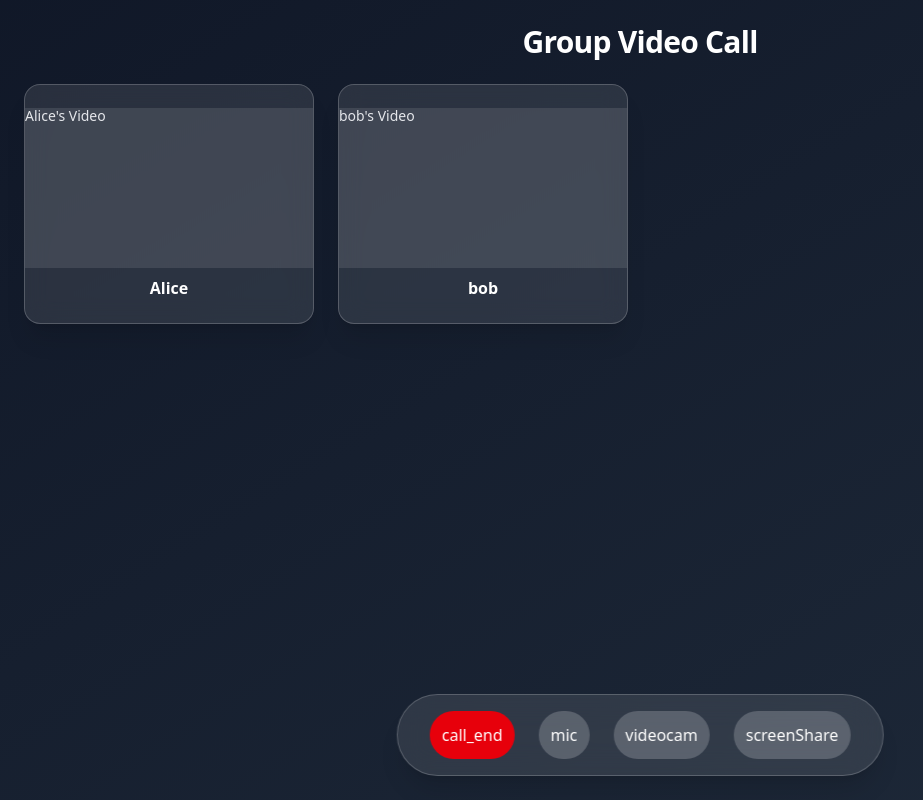
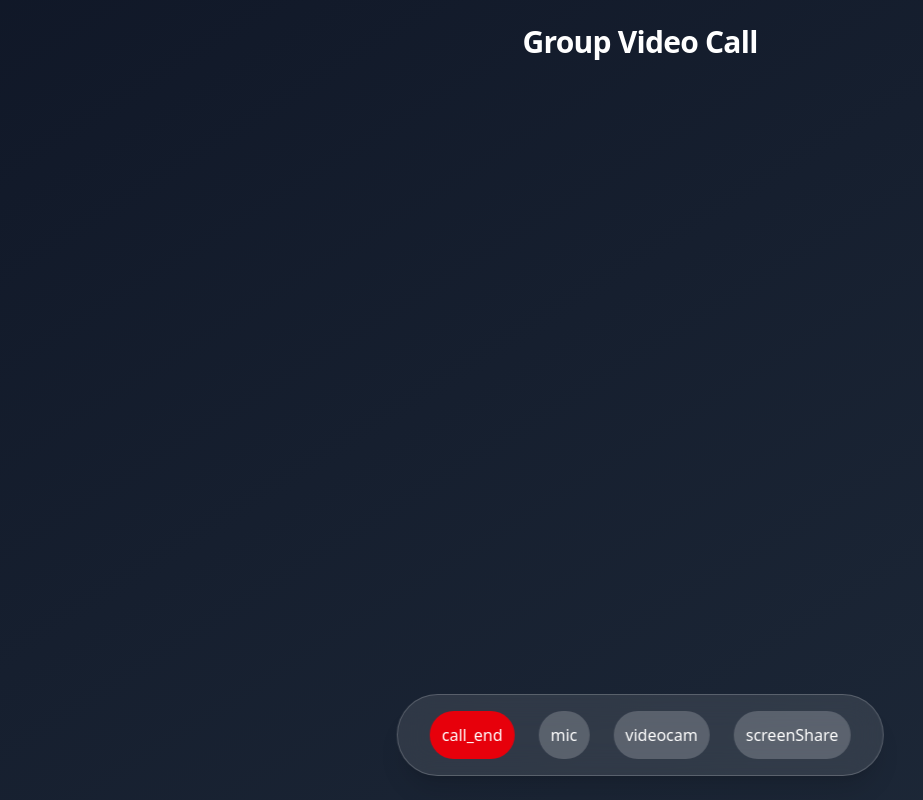
Before and after one commit to pumpumx/Samhit, a React (Vite) app in the folder FrontEnd/: page /main in a window 1280 px wide. Shown: the whole page, without its empty margins (0-923 px from the left). Built offline with nearby package versions, Linux system fonts and the light colour scheme.

Commit message:
User after adding a username and roomId , redirecting to main video page , next step on socket Disconnect , kick user out

```diff
--- a/FrontEnd/package.json
+++ b/FrontEnd/package.json
@@ -19,7 +19,8 @@
     "react-router-dom": "^7.7.0",
     "socket.io-client": "^4.8.1",
     "tailwindcss": "^4.1.10",
-    "ts-node": "^10.9.2"
+    "ts-node": "^10.9.2",
+    "zustand": "^5.0.7"
   },
   "devDependencies": {
     "@eslint/js": "^9.25.0",
--- a/FrontEnd/src/app.tsx
+++ b/FrontEnd/src/app.tsx
@@ -21,7 +21,7 @@ async function openCamera(cameraId:string,minHeight:ConstrainULong,minWidth:Cons
     })
 
     return connection;
- }
+}
 
 
 async function useCamera(){
--- a/FrontEnd/src/context/SocketContext.tsx
+++ b/FrontEnd/src/context/SocketContext.tsx
@@ -1,26 +1,29 @@
 import { createContext, useContext, useMemo } from "react"
-import { io } from "socket.io-client"
-import type { Socket } from "socket.io-client"
+import { io, Socket } from "socket.io-client"
 
+const SocketContext = createContext<Socket | null>(null)
 
-const SocketContext = createContext(null)
-
-
-export const useSocket = ()=>{
+export const useSocket = () => {
     return useContext(SocketContext)
 }
 
-export const SockettProvider = (props:void)=>{
-    const socket = useMemo(
-        ()=>{
-            io("http://localhost:3000")
-        },
-        []
-    )
+export const SocketProvider = (props: { children: React.ReactNode }) => {
+    const socket = useMemo(() => io("http://localhost:3000"), [])
 
     return (
-        <SocketContext.Provider value={{socket}}>
+        <SocketContext.Provider value={socket}>
             {props.children}
         </SocketContext.Provider>
     )
 }
+
+
+export class PeerConnection{ //Class for handling webRTC connections
+    constructor(){
+        return;
+    }
+
+    async SignalingConnection(){
+
+    }
+};
--- a/FrontEnd/src/pages/Home.tsx
+++ b/FrontEnd/src/pages/Home.tsx
@@ -2,10 +2,36 @@ import { useEffect, useRef, useState } from "react";
 import gsap from "gsap";
 import { clientServerConnection, sendUserDetailsToTheServer } from '../socketServer'
 import { type clientData } from "../socketServer";
+import { userStore } from "@/stores/user.store";
+import { Navigate, useNavigate } from "react-router-dom";
+
+const uniqueIdGenerator = (): string => {
+
+  const randomId: string | undefined = Math.floor(Math.random() * 1e9) + 1 as unknown as string
+
+  if (randomId) return randomId
+  return " "
+}
 export default function HomePage() {
   const cardRef = useRef(null);
-  const [username, setUsername] = useState<string>("")
-  const [roomId, setRoomID] = useState<string>("")
+  const [username, setUsername] = useState<string | undefined>()  //later on can apply bloom filter to check for the possibility of a preexisting username
+  const [roomId, setRoomID] = useState<string | undefined>()
+  const addUser = userStore((state) => state.insertUserIntoUserList)
+  const navigate = useNavigate()
+
+  const onValidJoinIntoTheRoom = () => { //Validate if user is trying to enter an unauthorized room !! in future , for the time being just redirect and add it into global user array
+    try {
+      if (username && roomId) {
+        const uniqueId = uniqueIdGenerator()
+        console.log(uniqueId)
+        addUser(uniqueId, username, roomId)
+        navigate('/main')
+      }
+    } catch (error) {
+      console.log("error at onValidJoinIntoTheRoom function",error)
+    }
+  }
+
 
   const data: clientData = {
     username,
@@ -58,8 +84,11 @@ export default function HomePage() {
             />
           </div>
           <button
-          type="button"
-            onClick={() => sendUserDetailsToTheServer(data)}
+            type="button"
+            onClick={() => {
+              sendUserDetailsToTheServer(data)
+              onValidJoinIntoTheRoom()
+            }}
             className="w-full bg-indigo-600 text-white py-2 px-4 rounded-md hover:bg-indigo-700 transition-colors"
           >
             Join
--- a/FrontEnd/src/pages/Main.tsx
+++ b/FrontEnd/src/pages/Main.tsx
@@ -1,9 +1,5 @@
-import { useEffect, useRef, useState, type RefObject } from "react";
-
-const users = [  //Responsible for the amount of users in a single room.
-    { id: 1, name: "Alice" },
-    { id: 2, name: "bob" }
-];
+import { userStore } from "@/stores/user.store";
+import { useEffect, useRef, useState, type Key, type RefObject } from "react";
 
 
 async function openUserMic(value: boolean) {
@@ -65,11 +61,14 @@ async function openCamera() {
 
 export default function GroupVideoCallUI() {
 
+    const userArray = userStore((state)=>state.Users)
+
     const [streamVid, setStream] = useState<MediaStream | null>(null)
     const [camState , setCamState] = useState<boolean>(true);
     const vidRef = useRef<HTMLVideoElement | null>(null)
 
     useEffect(() => {
+        console.log(userArray)
         const streamSet = async () => {
             const stream = await openCamera()
 
@@ -84,23 +83,23 @@ export default function GroupVideoCallUI() {
                 streamVid.getTracks().forEach((track) => track.stop())
             }
         }
-    }, [])
+    }, [setCamState])
     return (
         <div className="min-h-screen bg-gradient-to-br from-gray-900 to-gray-800 text-white p-6">
             <h1 className="text-3xl font-bold mb-6 text-center tracking-tight">Group Video Call</h1>
             <div className="grid grid-cols-1 sm:grid-cols-2 lg:grid-cols-3 xl:grid-cols-4 gap-6">
-                {users.map((user) => (
+                {userArray.map((user , index) => (
                     <div
-                        key={user.id}
+                        key={user.id }
                         className="bg-white/10 backdrop-blur-md rounded-2xl shadow-xl overflow-hidden flex flex-col items-center justify-center h-60 transition hover:scale-105 duration-300 border border-white/20"
                     >
                         <div className="w-full h-40 bg-white/10 flex items-center justify-center">
-                            <span className="text-gray-200 font-medium text-sm">{user.name}'s Video
+                            <span className="text-gray-200 font-medium text-sm">{user.username}'s Video
                                 {/*User Video stream would render here */}
                                 <video autoPlay playsInline muted ref={vidRef} className="z-0"> </video>
                             </span>
                         </div>
-                        <p className="text-base font-semibold mt-2">{user.name}</p>
+                        <p className="text-base font-semibold mt-2">{user.username}</p>
                     </div>
                 ))}
             </div>
--- a/FrontEnd/src/socketServer.ts
+++ b/FrontEnd/src/socketServer.ts
@@ -1,8 +1,8 @@
 import {io, type Socket} from 'socket.io-client'
 
 export type clientData  = {
-    username:string ,
-    roomId:string
+    username:string | undefined ,
+    roomId:string | undefined
 }
 let clientSocket:Socket | null = null;
 export const clientServerConnection = ()=>{
--- /dev/null
+++ b/FrontEnd/src/stores/user.store.ts
@@ -0,0 +1,21 @@
+import {create} from 'zustand'
+
+export interface userData{
+    Users:{id:string ,username:string , roomId:string}[];
+    insertUserIntoUserList:(id:string , username:string , roomId:string)=>void,
+    removeUser:()=>void;
+    isUserAvailable?:()=>void
+}
+
+
+export const userStore = create<userData>((set)=>({
+    Users:[],
+    insertUserIntoUserList:(id:string , username:string , roomId:string)=>{
+        set((state)=>({
+            Users:[...state.Users , {id ,username , roomId}]
+        }))
+    },
+    removeUser:()=>{
+
+    }
+}))
```
Also changed, not shown: 1 other file (tests, documents, lock files or other folders).
